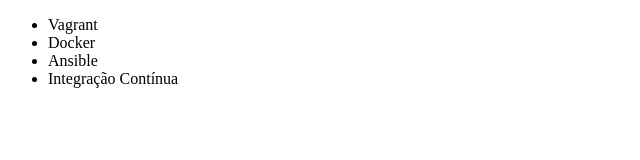
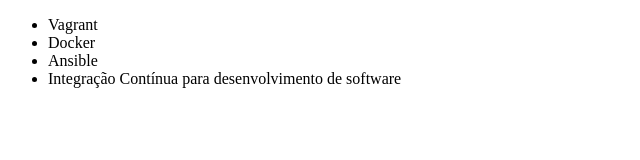
Before and after one commit to fernanda-perini/alura-git, a plain HTML site: page index.html in a window 1280 px wide. Shown: the whole page, without its empty margins (0-640 px from the left). Drawn offline with Linux system fonts and the light colour scheme.

Commit message:
renomeando curso de integracao continua

```diff
--- a/index.html
+++ b/index.html
@@ -9,7 +9,7 @@
         <li>Vagrant</li>
         <li>Docker</li>
         <li>Ansible</li>
-        <li>Integração Contínua</li>
+        <li>Integração Contínua para desenvolvimento de software</li>
     </ul>
 </body>
 </html>
```
